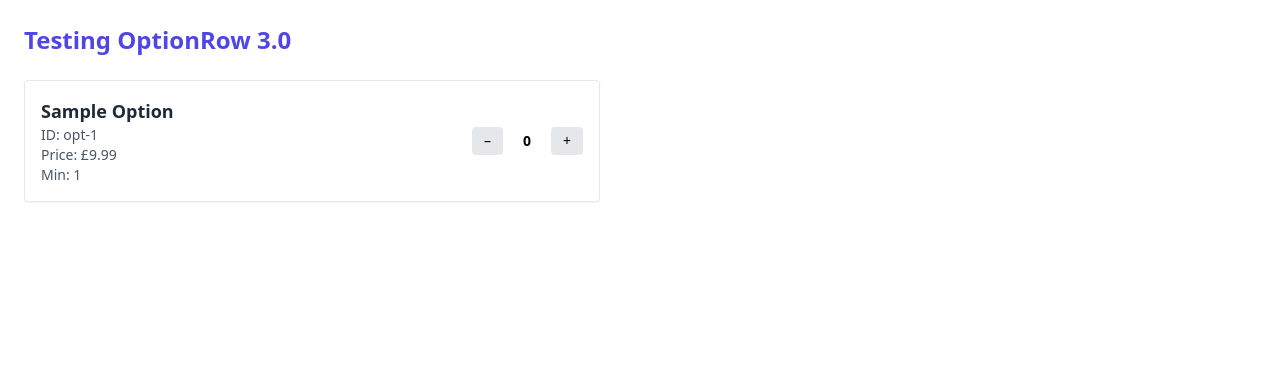
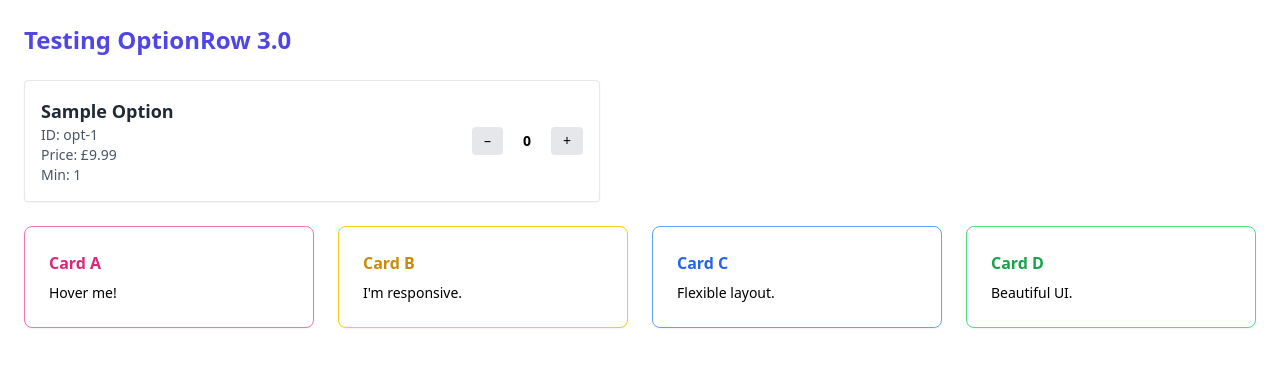
Before and after one commit to ellroberts/bi-directional-v3-public, a React (Vite) app: page / in a window 1280 px wide. Shown: the top 366 px of the page. Built offline with nearby package versions, Linux system fonts and the light colour scheme.

Commit message:
testing tailwind

```diff
--- a/src/App.jsx
+++ b/src/App.jsx
@@ -18,6 +18,24 @@ export default function App() {
             min: 1,
           }}
         />
+        <div className="grid grid-cols-2 md:grid-cols-4 gap-6">
+          <div className="bg-white border border-pink-400 p-6 rounded-lg shadow-sm hover:shadow-md transition">
+            <h2 className="text-pink-600 font-semibold mb-2">Card A</h2>
+            <p className="text-sm">Hover me!</p>
+          </div>
+          <div className="bg-white border border-yellow-400 p-6 rounded-lg shadow-sm hover:shadow-md transition">
+            <h2 className="text-yellow-600 font-semibold mb-2">Card B</h2>
+            <p className="text-sm">I'm responsive.</p>
+          </div>
+          <div className="bg-white border border-blue-400 p-6 rounded-lg shadow-sm hover:shadow-md transition">
+            <h2 className="text-blue-600 font-semibold mb-2">Card C</h2>
+            <p className="text-sm">Flexible layout.</p>
+          </div>
+          <div className="bg-white border border-green-400 p-6 rounded-lg shadow-sm hover:shadow-md transition">
+            <h2 className="text-green-600 font-semibold mb-2">Card D</h2>
+            <p className="text-sm">Beautiful UI.</p>
+          </div>
+        </div>
       </div>
     </PlanProvider>
   );
```
